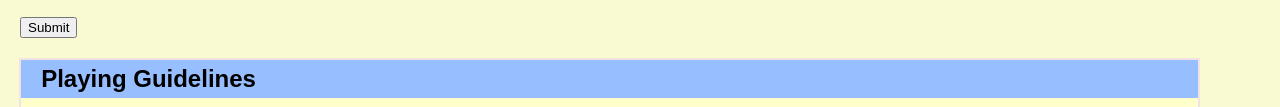
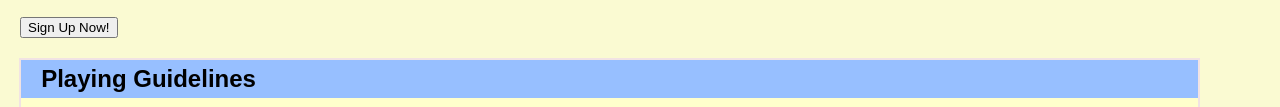
Before and after one commit to ThomasWilson1/slammersvolleyball, a plain HTML site: page signup.html in a window 1280 px wide. Shown: the part 1127-1234 px from the top of the page. Drawn offline with Linux system fonts and the light colour scheme.

Commit message:
Add files via upload
edited sign up now button, made it colourful

```diff
--- a/signup.html
+++ b/signup.html
@@ -45,7 +45,7 @@
 	<input type="checkbox" name="evening" value="Evening">Evening
 </p>
 	<p>I have read and agree to adhere with the Playing Guidelines<input type="checkbox"> </p>
-	<p><input type="submit" value="Submit"></p>
+	<p><a href="thankyou.html"><input type="button" value="Sign Up Now!"></a></p>
 </form>
 <footer id="disclaimer">
 	<h2>Playing Guidelines</h2>
```
